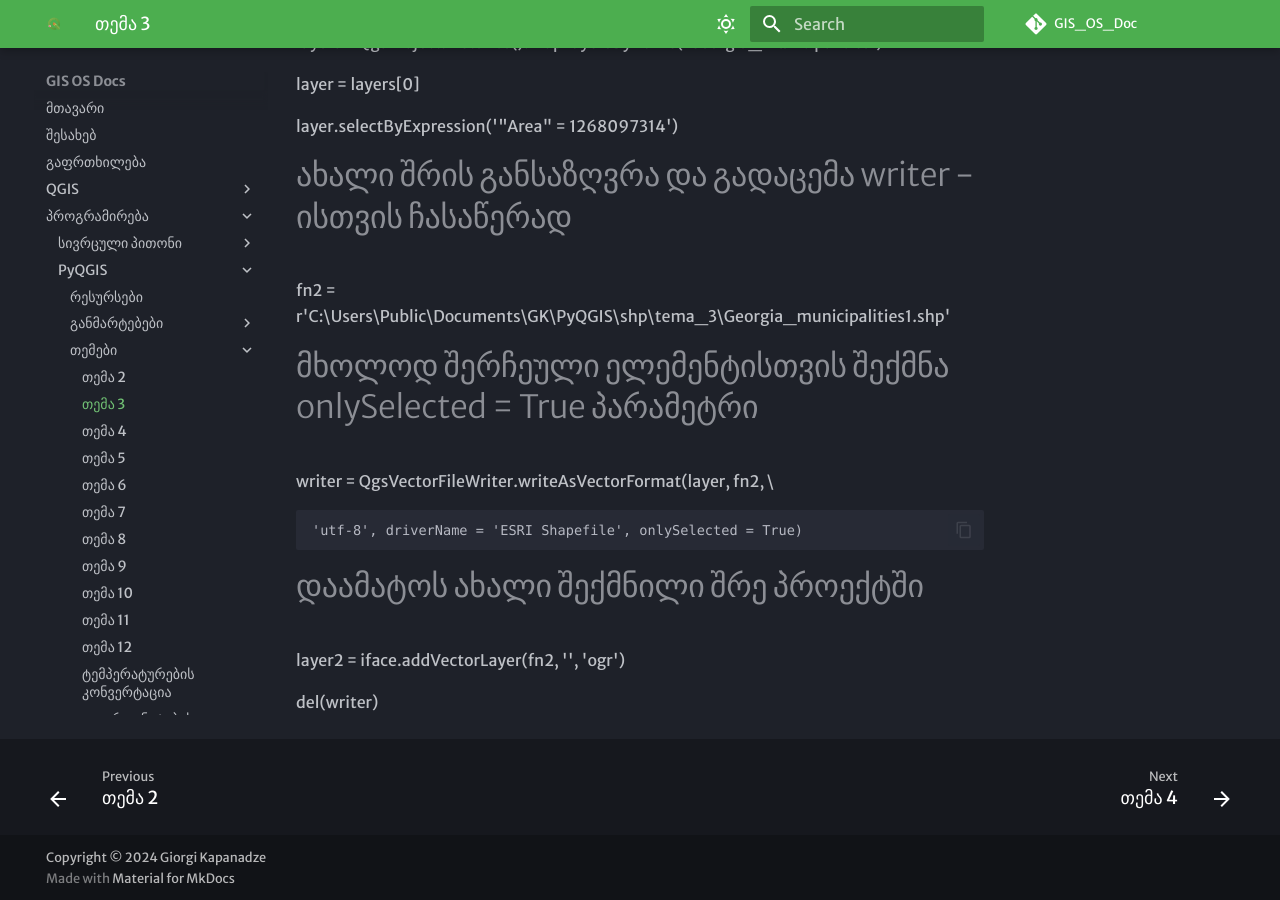
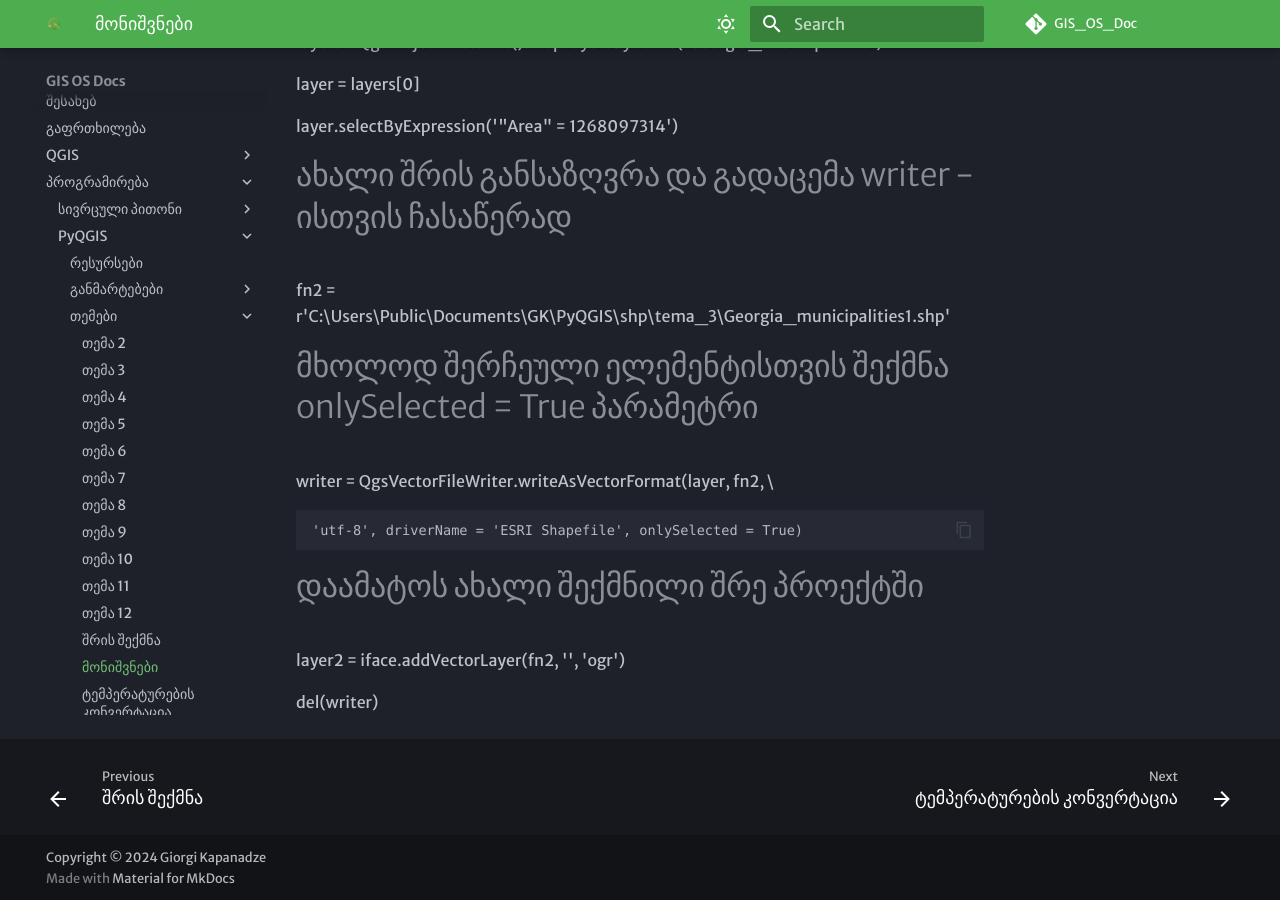
Before and after one commit to ezdanapak/GIS_OS_Doc, an MkDocs documentation site: the page built from docs/Programming/PyQGIS/PyQGIS_topics/PyQGIS_SQL_Spatial_Selection.md, in a window 1280 px wide and 900 px high, scrolled down 3680 px. Built offline with MkDocs 1.6.1 and Material for MkDocs 9.7.7, drawn with Linux system fonts in a browser that asks for light colours; some web fonts are replaced; comment, search, counter and statistics services are not loaded; some of the changed lines change nothing that is shown.

Commit message:
Initial commit

```diff
--- a/mkdocs.yml
+++ b/mkdocs.yml
@@ -153,6 +153,8 @@ nav:
         - 'თემა 10': './Programming/PyQGIS/PyQGIS_topics/PyQGIS_topic10.md'
         - 'თემა 11': './Programming/PyQGIS/PyQGIS_topics/PyQGIS_topic11.md'
         - 'თემა 12': './Programming/PyQGIS/PyQGIS_topics/PyQGIS_topic12.md'
+        - 'შრის შექმნა': './Programming/PyQGIS/PyQGIS_topics/PyQGIS_Create_layer.md'
+        - 'მონიშვნები': './Programming/PyQGIS/PyQGIS_topics/PyQGIS_SQL_Spatial_Selection.md'
         - 'ტემპერატურების კონვერტაცია': './Programming/PyQGIS/PyQGIS_topics/PyQGIS_temperatures.md'
         - 'კოორდინატების კონვერტაცია': './Programming/PyQGIS/PyQGIS_topics/PyQGIS_coordinates.md'
     - 'პითონი გეოგრაფებისთვის':
```
Also changed, not shown: docs/Programming/PyQGIS/PyQGIS_topics/PyQGIS_Create_layer.md (renamed from docs/Programming/PyQGIS/PyQGIS_topics/PyQGIS_topic2.md), docs/Programming/PyQGIS/PyQGIS_topics/PyQGIS_SQL_Spatial_Selection.md (renamed from docs/Programming/PyQGIS/PyQGIS_topics/PyQGIS_topic3.md).
